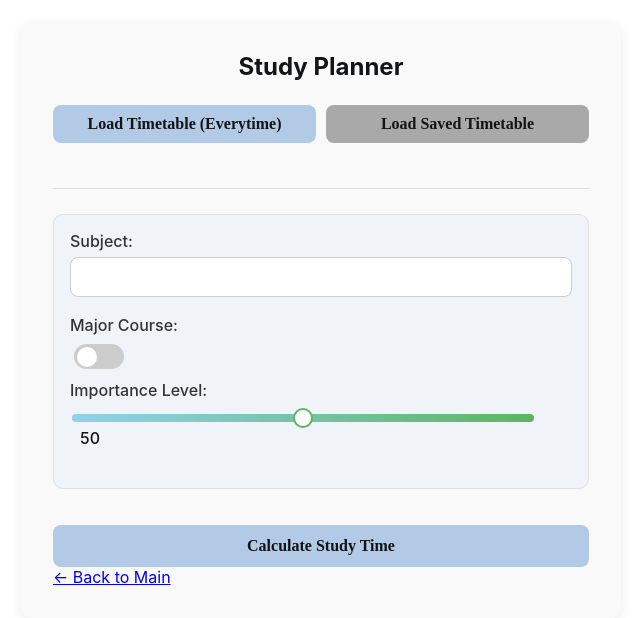
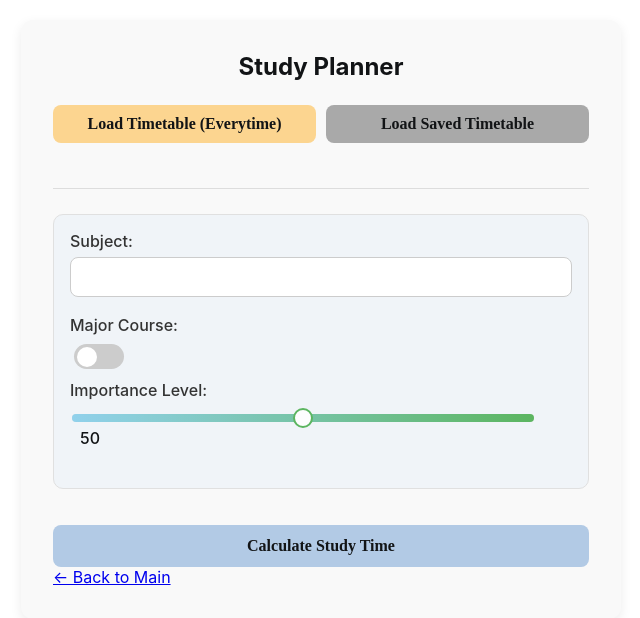
Before and after one commit to hndn00/junior, a Flask app: page /plan in a window 1280 px wide. Shown: the top 618 px of the page, without its empty margins (319-959 px from the left). Run offline with Flask 3, Linux system fonts and the light colour scheme; some web fonts are replaced.

Commit message:
Chore: change color

```diff
--- a/static/css/style.css
+++ b/static/css/style.css
@@ -70,7 +70,7 @@ body {
 }
 
 .add-timetable-btn {
-    background-color: #b2cae5;
+    background-color: #fcd590;
     color: #121416;
     padding: 10px 15px;
     border: none;
```
